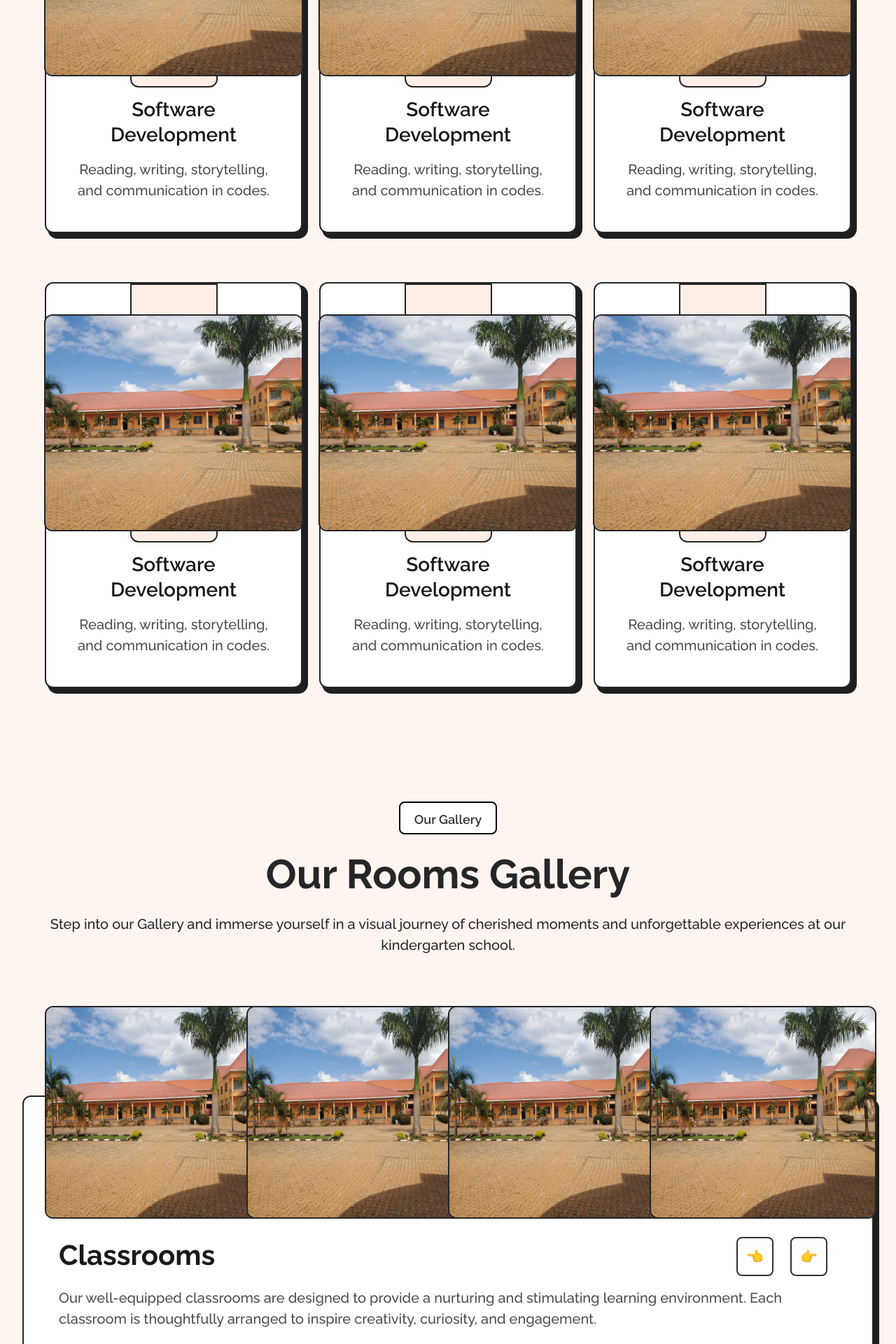
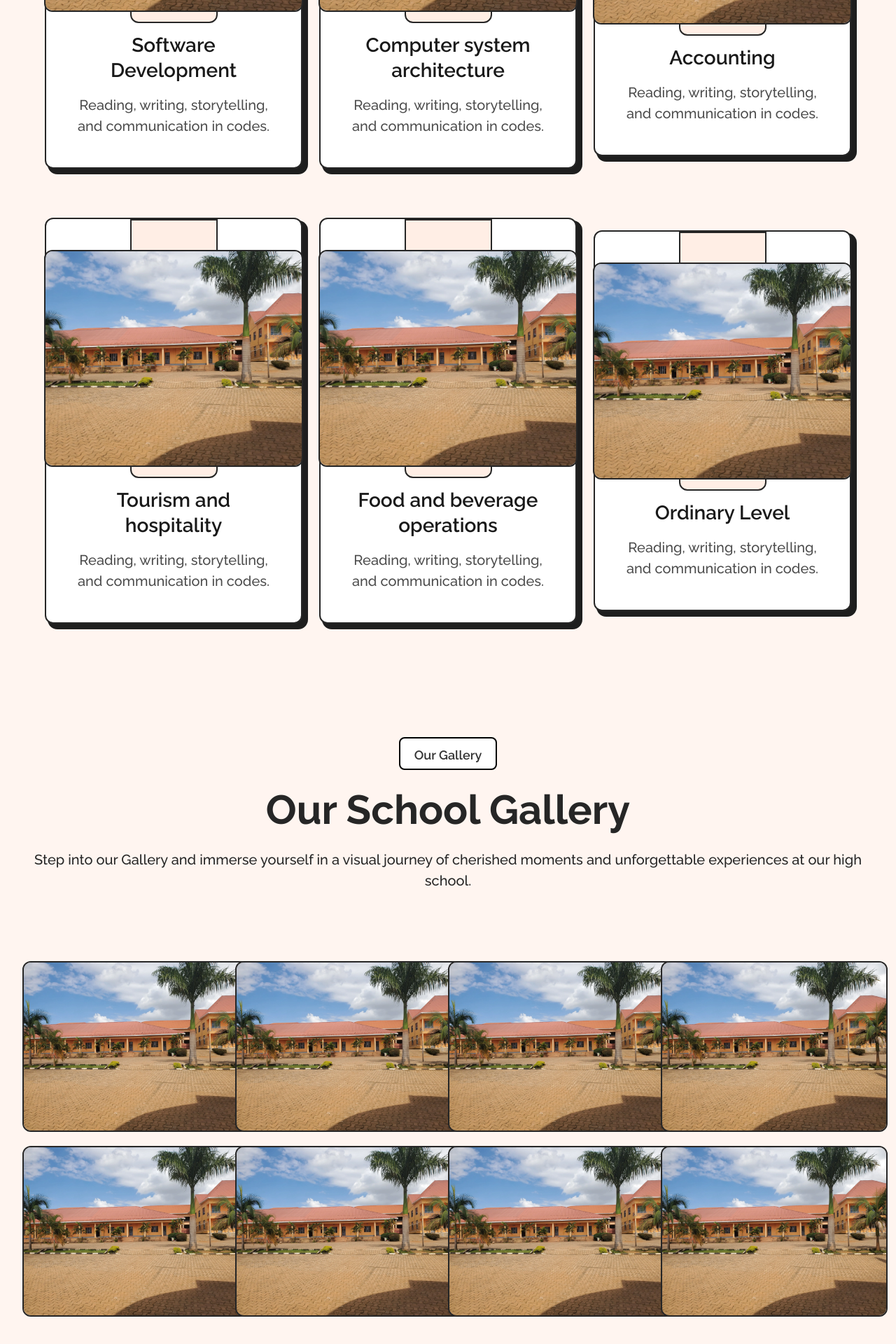
Before and after one commit to Kalumeli/essa-nyarugunga, a React (Vite) app: page /academics in a window 1280 px wide. Shown: the part 2740-4660 px from the top of the page at 70% size. Built offline with nearby package versions, Linux system fonts and the light colour scheme.

Commit message:
added map and some more sh*t

```diff
--- a/src/components/Card.jsx
+++ b/src/components/Card.jsx
@@ -4,7 +4,7 @@ import React from 'react'
 const Card = ({ icon, heading, details, category }) => {
   return (
     // <div className='w-[400px] h-[300px] bg-red-200'>
-    <div className={`relative ${category == "about" ? null : "h-[280px]"} px-[30px] pt-14 pb-[50px] bg-white rounded-xl shadow-[6px_6px_0px_2px_rgba(30,30,30,1.00)] border-2 border-neutral-800 flex-col justify-start items-start gap-5 inline-flex`}>
+    <div className={`relative ${category == "about" ? "h-[270px]" : category == "aboutpage" ? "h-[400px]" : "h-[300px]"} px-[30px] pt-14 pb-[50px] bg-white rounded-xl shadow-[6px_6px_0px_2px_rgba(30,30,30,1.00)] border-2 border-neutral-800 flex-col justify-start items-start gap-5 inline-flex`}>
       {/* icon✅ */}
       <div className='absolute h-[74px] p-5 bg-[#ffdecc] rounded-xl border-2 border-neutral-800 justify-start items-start gap-2.5 inline-flex -top-10'>
         <img src={icon} alt='icon' />
--- a/src/components/ContactOverview.jsx
+++ b/src/components/ContactOverview.jsx
@@ -12,7 +12,7 @@ import LinkedIn from "/assets/icons/linkedin.svg"
 
 export default function ContactOverview({ title, heading, details }) {
   return (
-    <div className="relative w-full px-[70px] py-[100px] lg:py-[140px] bg-white rounded-xl shadow-[8px_8px_0px_1px_rgba(30,30,30,1.00)] border-2 border-neutral-800  overflow-hidden">
+    <div className="relative w-full px-[70px] py-[100px] lg:py-[100px] bg-white rounded-xl shadow-[8px_8px_0px_1px_rgba(30,30,30,1.00)] border-2 border-neutral-800  overflow-hidden">
       {/* illustration✅ */}
       <div className="absolute top-0 left-0 w-[150px] h-[150px]">
         <img src={Illustration} className="w-full h-full" />
@@ -25,6 +25,23 @@ export default function ContactOverview({ title, heading, details }) {
             <span className="text-center text-[#333333] text-lg font-medium leading-[27px]">{title}</span>
           </div>
           <h1 className="text-[#191919] text-4xl font-bold leading-[62.40px]">{heading}</h1>
+
+          <div
+            className="relative w-[100%] h-full bg-primary-75">
+
+            {/* corners✅ */}
+            <div className="absolute w-5 h-5 border-2 border-neutral-800 rounded-full bg-white top-[3px] left-[1px]"></div>
+            <div className="absolute w-5 h-5 border-2 border-neutral-800 rounded-full bg-white bottom-[3px] left-[1px]"></div>
+            <div className="absolute w-5 h-5 border-2 border-neutral-800 rounded-full bg-white top-[3px] right-[2px]"></div>
+            <div className="absolute w-5 h-5 border-2 border-neutral-800 rounded-full bg-white bottom-[3px] right-[2px]"></div>
+
+            <div className="w-full h-[400px] p-2 overflow-hidden">
+              {/* Iframe map here */}
+              <iframe className="border-2 border-black" src="https://www.google.com/maps/embed?pb=!1m14!1m12!1m3!1d127598.34248444563!2d30.155045199999996!3d-1.9750019499999998!2m3!1f0!2f0!3f0!3m2!1i1024!2i768!4f13.1!5e0!3m2!1sen!2srw!4v1737457186159!5m2!1sen!2srw"  style={{width: "100%", height: "100%"}} allowfullscreen="" loading="lazy" referrerpolicy="no-referrer-when-downgrade"></iframe>
+            </div>
+          </div>
+
+
         </div>
 
         <div className="flex flex-col gap-[40px]">
--- /dev/null
+++ b/src/components/SingleImage.jsx
@@ -0,0 +1,8 @@
+
+export default function SingleImage({img, alt}) {
+  return (
+    <div className="h-full w-[324px] object-cover rounded-xl border-2 border-neutral-800 overflow-hidden">
+        <img src={img} className="w-full h-full" alt={alt} />
+    </div>
+  )
+}
--- a/src/pages/About.jsx
+++ b/src/pages/About.jsx
@@ -91,7 +91,7 @@ function About() {
                 key={index}
                 variants={scaleIn}
               >
-                <Card category="about" icon={icon} heading="Outstanding Early Childhood Education Awar" details="Presented by the National Association for the Education of Young Children (NAEYC) in recognition of Little Learners Academy's commitment to delivering exceptional early childhood education and fostering a nurturing learning environment." />
+                <Card category="aboutpage" icon={icon} heading="Outstanding Early Childhood Education Awar" details="Presented by the National Association for the Education of Young Children (NAEYC) in recognition of Little Learners Academy's commitment to delivering exceptional early childhood education and fostering a nurturing learning environment." />
               </motion.div>
             ))}
           </motion.div>
--- a/src/pages/Academic.jsx
+++ b/src/pages/Academic.jsx
@@ -28,6 +28,7 @@ import Playgrounds from "../components/Carousel/Playgrounds"
 
 import { motion } from "framer-motion";
 import { staggerContainer, fadeIn, slideFromLeft, slideFromRight } from "../components/animations/Animate";
+import SingleImage from "../components/SingleImage"
 
 function Academic() {
   return (
@@ -68,7 +69,7 @@ function Academic() {
                 variants={index % 2 === 0 ? slideFromLeft : slideFromRight}
                 whileHover={{ scale: 1.05 }}
               >
-                <Card category="about" icon={icon} heading="Thematic Learning" details="Our curriculum is centered around engaging themes that capture children's imaginations. Each theme integrates multiple subjects, making learning enjoyable and relevant." />
+                <Card category="" icon={icon} heading="Thematic Learning" details="Our curriculum is centered around engaging themes that capture children's imaginations. Each theme integrates multiple subjects, making learning enjoyable and relevant." />
               </motion.div>
             ))}
           </motion.div>
@@ -87,17 +88,32 @@ function Academic() {
 
           <motion.div
             variants={staggerContainer}
-            className="grid w-full grid-rows-1 lg:grid-cols-3 gap-6 p-8 gap-y-[70px]"
+            className="grid w-full justify-center items-center grid-rows-1 lg:grid-cols-3 gap-6 p-8 gap-y-[70px]"
           >
-            {Array(6).fill(null).map((_, index) => (
-              <motion.div
-                key={index}
-                variants={fadeIn}
-                whileHover={{ scale: 1.05 }}
-              >
-                <AcademicCard image={Test} title="Software Development" details="Reading, writing, storytelling, and communication in codes." />
+              <motion.div variants={fadeIn} whileHover={{ scale: 1.02 }}>
+                <AcademicCard image="/assets/hero.webp" title="Software Development" details="Reading, writing, storytelling, and communication in codes." />
               </motion.div>
-            ))}
+
+              <motion.div variants={fadeIn} whileHover={{ scale: 1.02 }}>
+                <AcademicCard image="/assets/hero.webp" title="Computer system architecture" details="Reading, writing, storytelling, and communication in codes." />
+              </motion.div>
+
+              <motion.div variants={fadeIn} whileHover={{ scale: 1.02 }}>
+                <AcademicCard image="/assets/hero.webp" title="Accounting" details="Reading, writing, storytelling, and communication in codes." />
+              </motion.div>
+
+              <motion.div variants={fadeIn} whileHover={{ scale: 1.02 }}>
+                <AcademicCard image="/assets/hero.webp" title="Tourism and hospitality" details="Reading, writing, storytelling, and communication in codes." />
+              </motion.div>
+
+              <motion.div variants={fadeIn} whileHover={{ scale: 1.02 }}>
+                <AcademicCard image="/assets/hero.webp" title="Food and beverage operations" details="Reading, writing, storytelling, and communication in codes." />
+              </motion.div>
+
+              <motion.div variants={fadeIn} whileHover={{ scale: 1.02 }}>
+                <AcademicCard image="/assets/hero.webp" title="Ordinary Level" details="Reading, writing, storytelling, and communication in codes." />
+              </motion.div>
+
           </motion.div>
         </motion.section>
 
@@ -110,15 +126,21 @@ function Academic() {
           whileInView="visible"
           viewport={{ once: true, amount: 0 }}
         >
-          <SectionHeader semiHeading="Our Gallery" Heading="Our Rooms Gallery">
-            Step into our Gallery and immerse yourself in a visual journey of cherished moments and unforgettable experiences at our kindergarten school.
+          <SectionHeader semiHeading="Our Gallery" Heading="Our School Gallery">
+            Step into our Gallery and immerse yourself in a visual journey of cherished moments and unforgettable experiences at our high school.
           </SectionHeader>
 
           {/* school images categorized✅ */}
-          <Classrooms />
-          <Library />
-          <Computerlab />
-          <Playgrounds />
+          <div className="grid grid-cols-4 gap-y-5">
+            <SingleImage img="/assets/hero.webp" alt="School compound" />
+            <SingleImage img="/assets/hero.webp" alt="School compound" />
+            <SingleImage img="/assets/hero.webp" alt="School compound" />
+            <SingleImage img="/assets/hero.webp" alt="School compound" />
+            <SingleImage img="/assets/hero.webp" alt="School compound" />
+            <SingleImage img="/assets/hero.webp" alt="School compound" />
+            <SingleImage img="/assets/hero.webp" alt="School compound" />
+            <SingleImage img="/assets/hero.webp" alt="School compound" />
+          </div>
 
         </motion.section>
 
--- a/src/pages/Home.jsx
+++ b/src/pages/Home.jsx
@@ -153,8 +153,8 @@ function Home() {
             {Array(4).fill(null).map((_, index) => (
               <motion.div key={index} variants={cardVariants}>
                 <QuestionAnswer
-                  title="What are the school hours at Little Learners Academy?"
-                  paragraph="Our school hours are from 8:00 AM to 3:00 PM, Monday to Friday. We also offer extended care options for parents who need early drop-off or late pick-up."
+                  title="What are the school hours at ESSA Nyarugugna?"
+                  paragraph="Our school hours are from 8:00 AM to 4:30 PM, Monday to Friday. We also offer extended care options for parents who need early drop-off or late pick-up."
                 />
               </motion.div>
             ))}
```
Also changed, not shown: src/components/HeroSection.jsx (+12 -11 lines).
